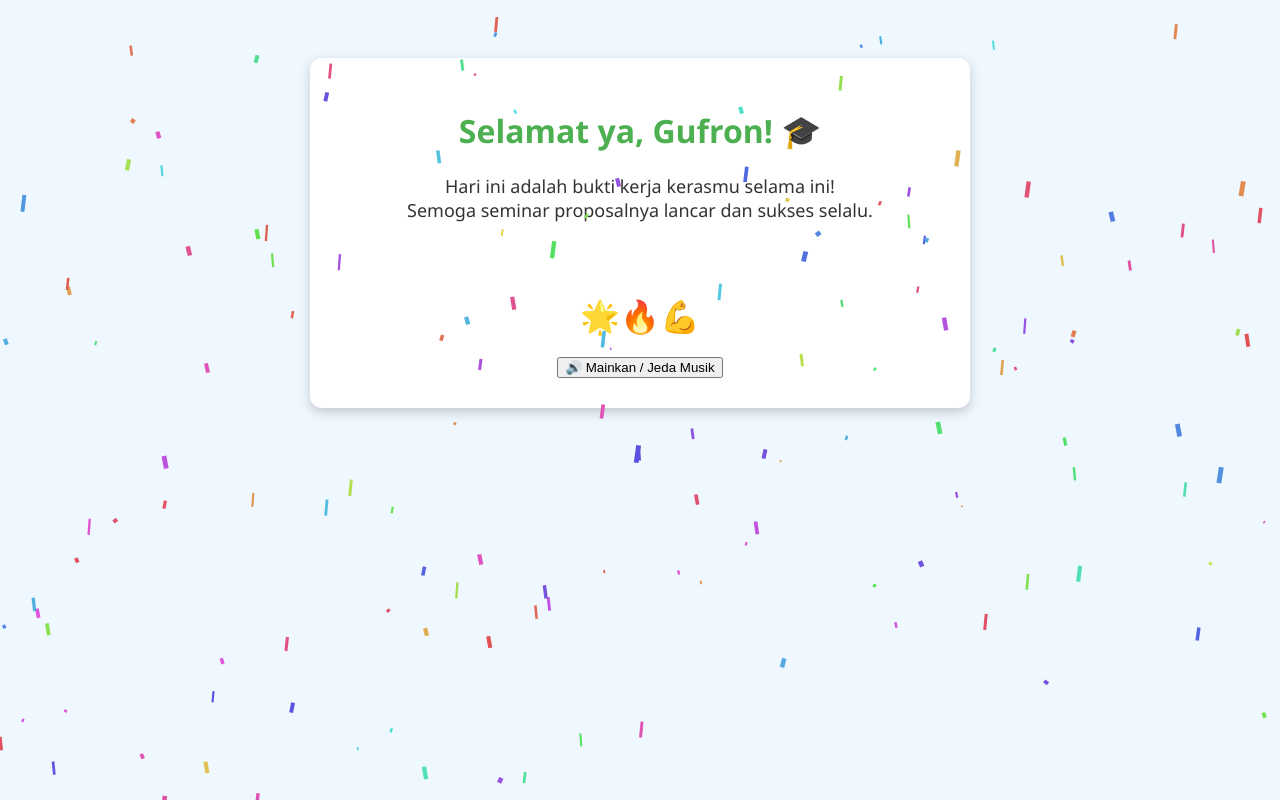
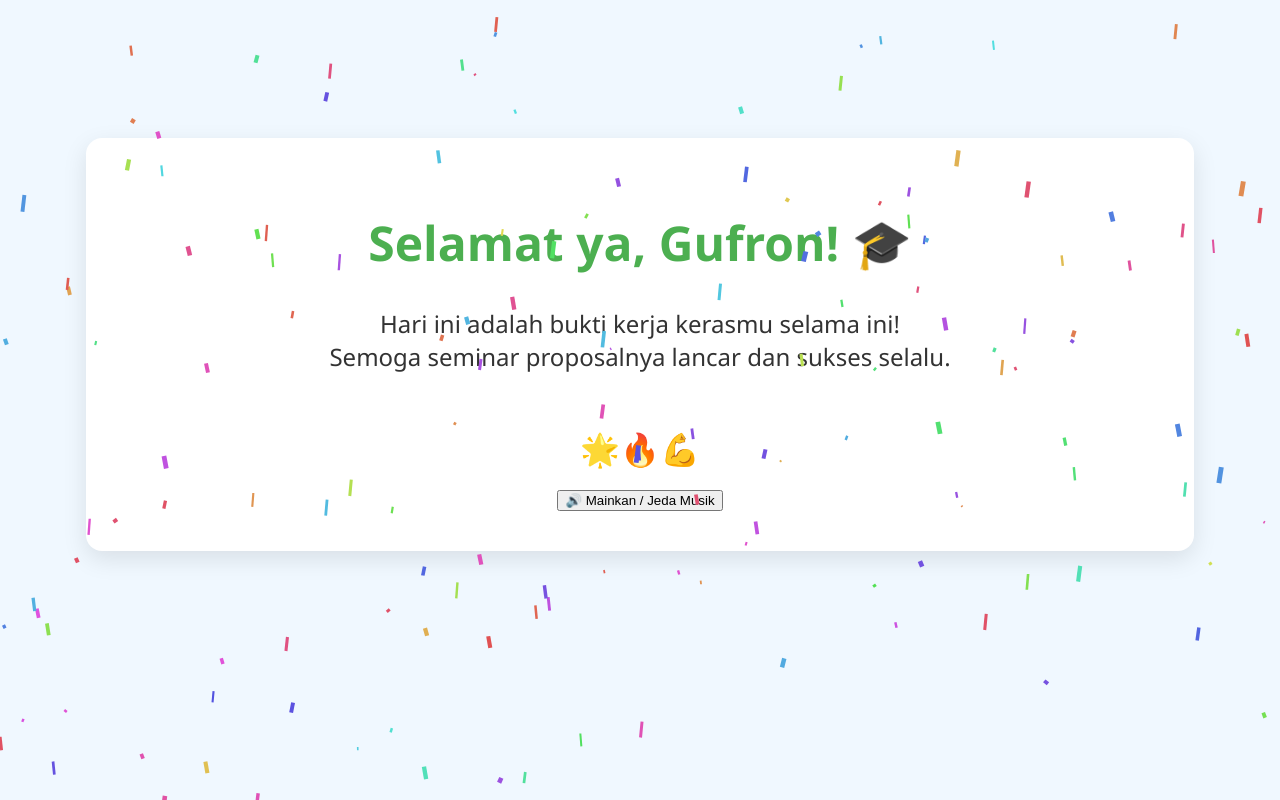
Before and after one commit to agung-permana/selamat-sempro, a plain HTML site: page index.html in a window 1280 px wide. Drawn offline with Linux system fonts and the light colour scheme.

Commit message:
perbaikan font

```diff
--- a/index.html
+++ b/index.html
@@ -12,20 +12,20 @@
       overflow-x: hidden;
     }
     .card {
-      background: #ffffff;
-      border-radius: 12px;
-      padding: 30px;
-      max-width: 600px;
-      margin: 0 auto;
-      box-shadow: 0 4px 12px rgba(0,0,0,0.2);
-      position: relative;
+    background: #ffffff;
+    border-radius: 16px;
+    padding: 40px 30px;
+    max-width: 1100px;
+    width: 90%;
+    margin: 80px auto;
+    box-shadow: 0 8px 24px rgba(0, 0, 0, 0.1);
     }
     h1 {
       color: #4caf50;
-      font-size: 32px;
+      font-size: 48px;
     }
     #message {
-      font-size: 18px;
+      font-size: 24px;
       color: #333;
       margin-top: 20px;
       min-height: 100px;
```
